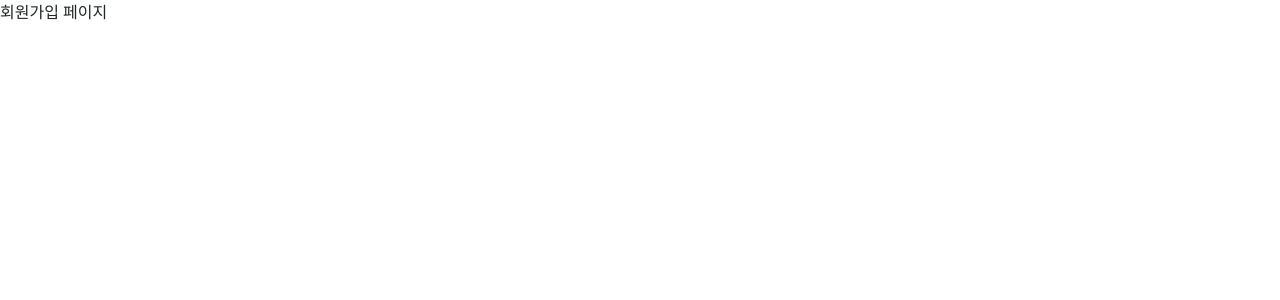
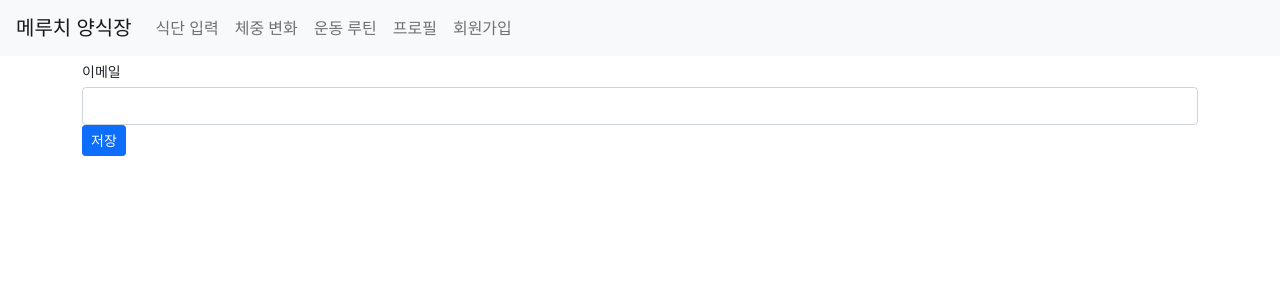
Before and after one commit to hyunjoogo/meuchi-cbt, a Next.js app in the folder prepare/front/: page /signup in a window 1280 px wide. Shown: the top 300 px of the page. Built offline with nearby package versions, Linux system fonts and the light colour scheme.

Commit message:
회원가입 페이지 만드는 중

```diff
--- a/prepare/front/pages/signup.js
+++ b/prepare/front/pages/signup.js
@@ -1,7 +1,41 @@
 import React from 'react';
+import {useForm} from "react-hook-form";
+import AppLayout from "../components/AppLayout";
+import {Button, Col, Container, Form, Row} from "react-bootstrap";
 
 const Signup = () => {
-  return <div>회원가입 페이지</div>
+  const {register, handleSubmit, watch, formState: {errors}} = useForm();
+  const onSubmit = data => {
+    console.log(errors)
+    console.log(data);
+  }
+
+  return (
+    <AppLayout>
+      <Container>
+        <Form onSubmit={handleSubmit(onSubmit)}>
+          <Form.Group controlId="email">
+            <Form.Label column="sm">이메일</Form.Label>
+            <Form.Control
+              {...register("email", {
+                required: "이메일을 입력해주세요.",
+                maxLength: {
+                  value: 256,
+                  message: "256자 이내로 입력해주세요."
+                },
+                pattern: {
+                  value: /[a-zA-Z0-9._-]+@[a-zA-Z0-9-]+\.[a-zA-Z0-9.]+/gm,
+                  message: "이메일 주소 형식이 올바르지 않습니다.",
+                },
+              })}
+            />
+          </Form.Group>
+          <div>{errors?.email?.message}</div>
+          <Button variant="primary" size="sm" type="submit">저장</Button>
+        </Form>
+      </Container>
+    </AppLayout>
+  )
 }
 
 export default Signup;
```
